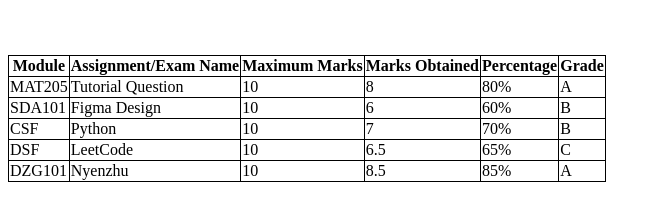
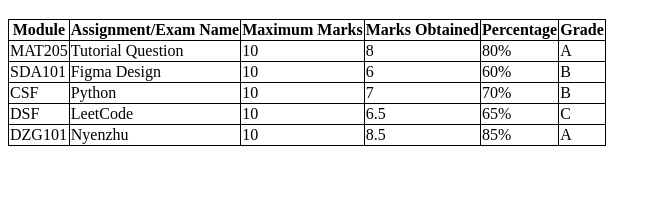
Before and after one commit to eudeyy85/SDA101_02240368, a plain HTML site: page grade_record/grade_record.html in a window 1280 px wide. Shown: the part 61-282 px from the top of the page, without its empty margins (0-661 px from the left). Drawn offline with Linux system fonts and the light colour scheme.

Commit message:
practical

```diff
--- a/grade_record/grade_record.html
+++ b/grade_record/grade_record.html
@@ -21,7 +21,7 @@
                 <th>Grade</th>
             </tr>
             <tr>
-                <td>MAT205</td><br><br>
+                <td>MAT205</td>
                 <td>Tutorial Question</td>
                 <td>10</td>
                 <td>8</td>
```
Also changed, not shown: Exercises3.7_unorderedlist/course.html (renamed from Exercises3.7_unorderedlist/list.html), 2 other files.
